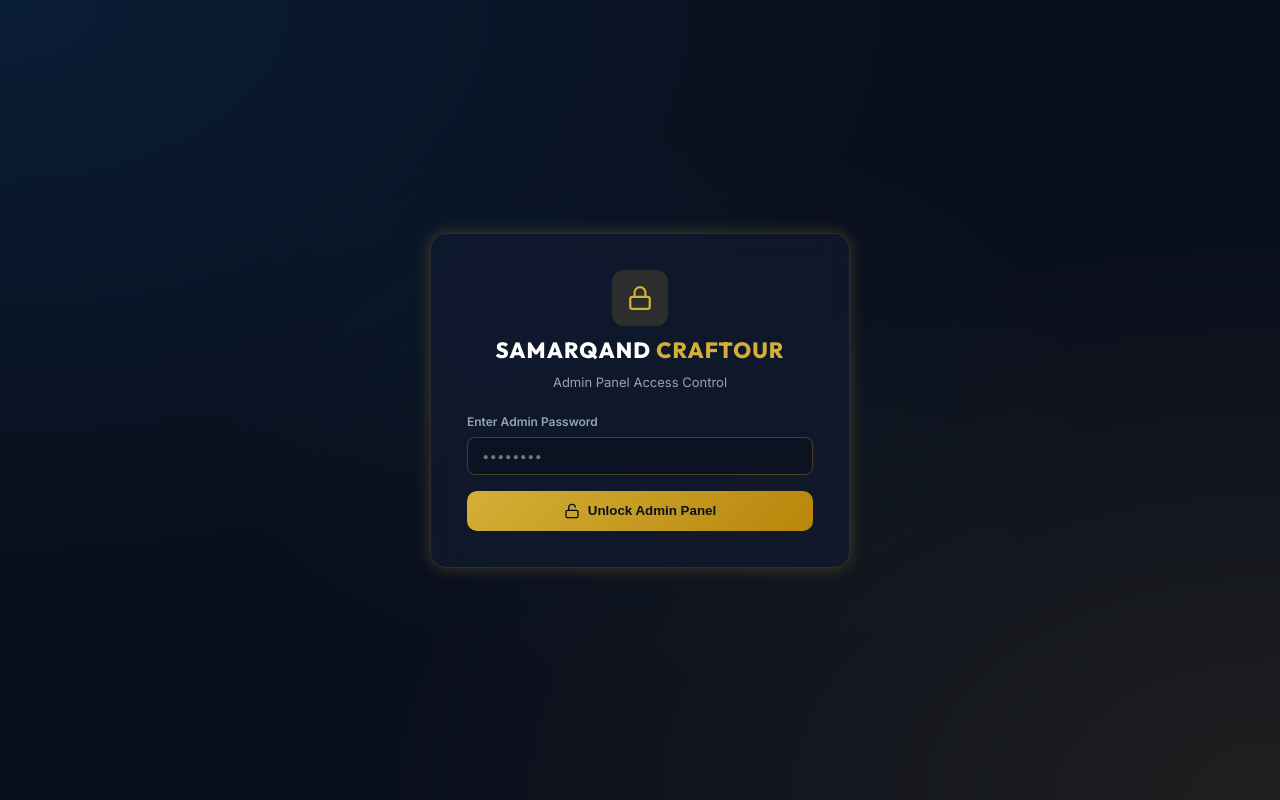
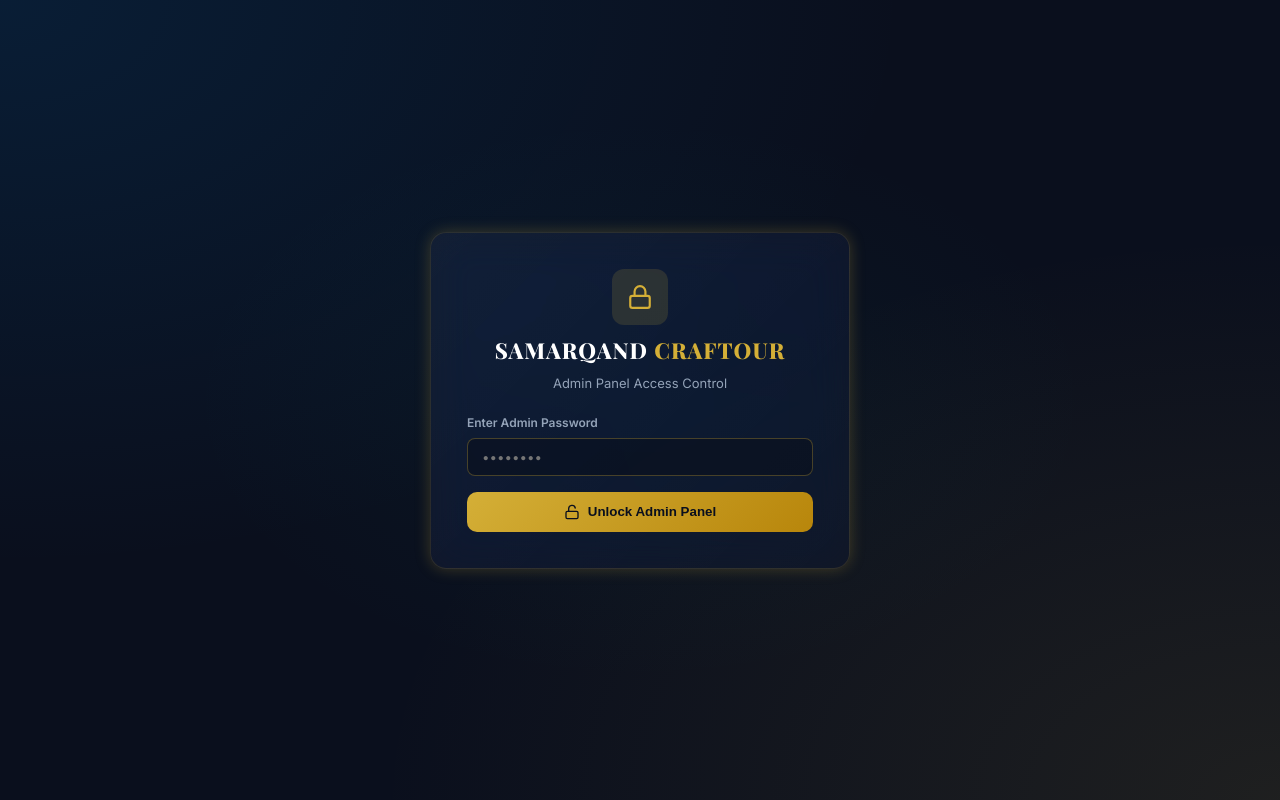
Before and after one commit to mikemukhriddin-hub/uzbek-trip-, a Next.js app: page /admin in a window 1280 px wide. Built offline with nearby package versions, Linux system fonts and the light colour scheme.

Commit message:
feat: apply UI/UX Pro Max elegant typography and liquid glass container styles

```diff
--- a/app/globals.css
+++ b/app/globals.css
@@ -25,7 +25,7 @@
   --text-light-secondary: #475569;
 
   /* Font Aliases */
-  --font-family-title: var(--font-outfit), sans-serif;
+  --font-family-title: var(--font-playfair), serif;
   --font-family-body: var(--font-inter), sans-serif;
 }
 
@@ -78,13 +78,14 @@
 
 /* Custom interactive classes */
 .glass-container {
-  background: var(--bg-dark-card);
-  backdrop-filter: blur(12px);
-  -webkit-backdrop-filter: blur(12px);
+  background: rgba(18, 26, 47, 0.45);
+  backdrop-filter: blur(20px) saturate(180%);
+  -webkit-backdrop-filter: blur(20px) saturate(180%);
   border: 1px solid var(--bg-dark-border);
   border-radius: 16px;
   box-shadow: 0 8px 32px 0 rgba(0, 0, 0, 0.37);
   transition: all 0.3s cubic-bezier(0.4, 0, 0.2, 1);
+  background-image: linear-gradient(135deg, rgba(255, 255, 255, 0.03) 0%, rgba(255, 255, 255, 0) 100%);
 }
 
 .gold-glow {
--- a/app/layout.js
+++ b/app/layout.js
@@ -1,10 +1,10 @@
-import { Outfit, Inter } from "next/font/google";
+import { Playfair_Display, Inter } from "next/font/google";
 import "./globals.css";
 
-const outfit = Outfit({
-  variable: "--font-outfit",
-  subsets: ["latin", "latin-ext"],
-  weight: ["300", "400", "500", "600", "700", "800"],
+const playfair = Playfair_Display({
+  variable: "--font-playfair",
+  subsets: ["latin", "latin-ext", "cyrillic"],
+  weight: ["400", "500", "600", "700", "800"],
 });
 
 const inter = Inter({
@@ -21,7 +21,7 @@
 
 export default function RootLayout({ children }) {
   return (
-    <html lang="en" className={`${outfit.variable} ${inter.variable}`} suppressHydrationWarning>
+    <html lang="en" className={`${playfair.variable} ${inter.variable}`} suppressHydrationWarning>
       <head>
         <link
           rel="stylesheet"
```
Also changed, not shown: 1 other file (tests, documents, lock files or other folders).
